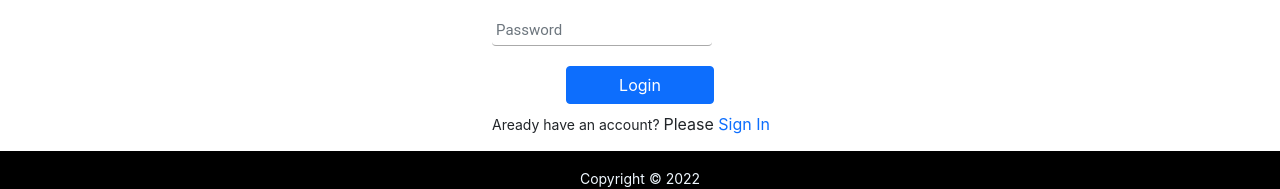
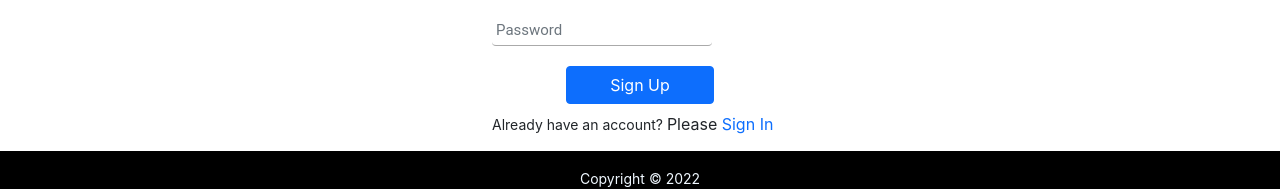
Before and after one commit to chamakkarmakar/independent-service-provider, a React (Create React App) app: page /register in a window 1280 px wide. Shown: the part 244-433 px from the top of the page. Built offline with nearby package versions, Linux system fonts and the light colour scheme.

Commit message:
set env variable for firebase configuration

```diff
--- a/src/Pages/Sign-In-Up/Register/Register.js
+++ b/src/Pages/Sign-In-Up/Register/Register.js
@@ -1,42 +1,36 @@
-import React, { useRef } from 'react';
+import React from 'react';
 import { Button, Form } from 'react-bootstrap';
 import { Link, useNavigate } from 'react-router-dom';
 import './Register.css';
 
 const Register = () => {
-    const emailRef = useRef('');
-    const passwordRef = useRef('');
     const navigate = useNavigate();
 
-    const handleSubmit = e => {
+    const handleRegister = e => {
         e.preventDefault();
-        const email = emailRef.current.value;
-        const password = passwordRef.current.value;
-        console.log(email, password);
     }
-
-    const navigateLogin = event => {
+    const navigateLogin = () => {
         navigate('/login');
     }
 
     return (
         <div className="container mx-auto w-25 mt-5">
         <h2>Please Register</h2>
-        <Form onSubmit={handleSubmit}>
+        <Form onSubmit={handleRegister}>
             <Form.Group className="mb-3" >
             <Form.Control type="name" placeholder="User Name" required />
             </Form.Group>
             <Form.Group className="mb-3" controlId="formBasicEmail">
-                <Form.Control ref={emailRef} type="email" placeholder="Enter email" required />
+                <Form.Control type="email" placeholder="Enter email" required />
             </Form.Group>
             <Form.Group className="w-100 mb-3" controlId="formBasicPassword">
-                <Form.Control ref={passwordRef} type="password" placeholder="Password" required />
+                <Form.Control type="password" placeholder="Password" required />
             </Form.Group>
             <Button variant="primary w-50 mx-auto d-block mb-2" type="submit">
-                Login
+                Sign Up
             </Button>
         </Form>
-        <small>Aready have an account? </small>Please <Link to='/login' className='text-decoration-none pe-auto' onClick={navigateLogin}>Sign In</Link>
+        <small>Already have an account? </small>Please <Link to='/login' className='text-decoration-none pe-auto' onClick={navigateLogin}>Sign In</Link>
     </div>
     );
 };
```
Also changed, not shown: src/firebase.init.js (+6 -6 lines).
